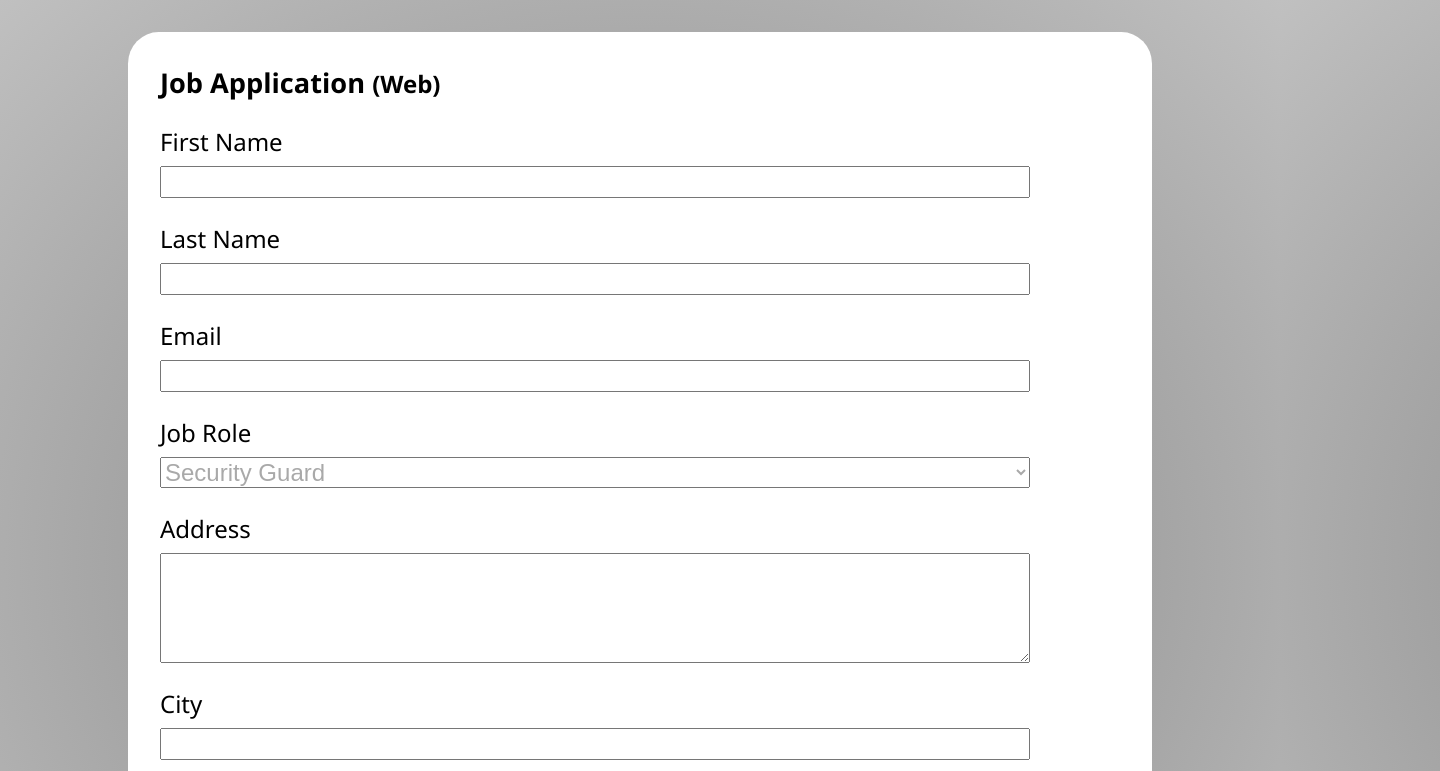
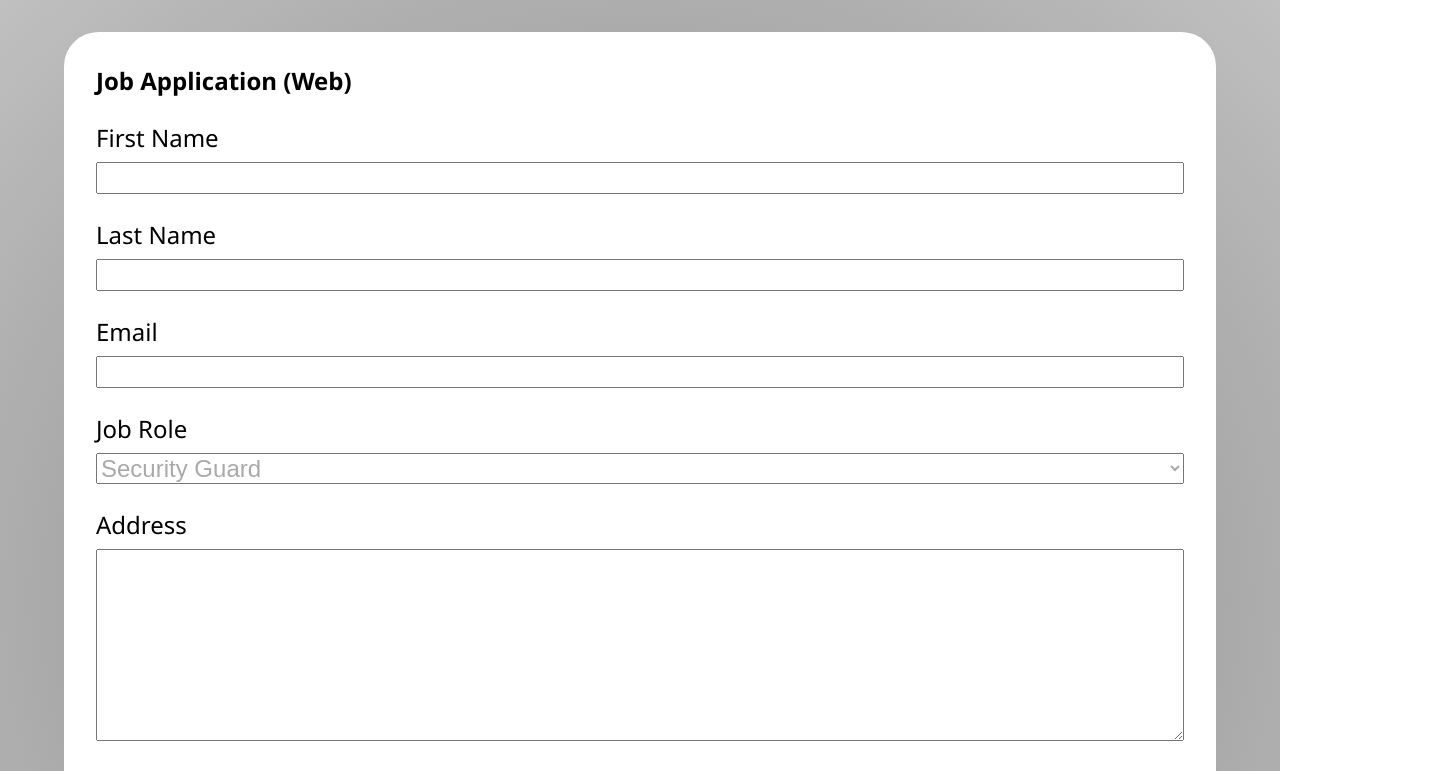
Before and after one commit to ShanilAnis/Website-Project, a plain HTML site: page Application-form/index.html in a window 1280 px wide. Shown: the top 771 px of the page, 1440 px wide, since content can reach past the window. Drawn offline with Linux system fonts and the light colour scheme.

Commit message:
Form Page done

```diff
--- a/Application-form/style.css
+++ b/Application-form/style.css
@@ -10,13 +10,10 @@ body{
     font-family:'Segoe UI', Tahoma, Geneva, Verdana, sans-serif;
     font-size: 1.5rem;
 }
-/* .container{
-    /* min-width: 100%; */
-
 
 .box{
-    width: 80vw;
-    /* overflow:auto; */
+    width: 90%;
+    overflow:hidden;
     min-height: 90vh;
     padding: 2rem;
     background-color:white;
@@ -24,10 +21,14 @@ body{
     border-radius: 3%;
 }
 
+.box-content{
+    width: 100%;
+    min-width: 200px;
+}
+
 h1{
-    font-size: 1.7rem;
+    font-size: 100%;
     white-space: nowrap;
-    width: 100vw;
 }
 span{
     font-size: 1.5rem;
@@ -36,16 +37,24 @@ span{
 .fields{
     margin-top: 1em;
     display: flex;
-    flex-flow: column;
-    width: 68vw;
+    flex-direction: column;
+    width: 100%;
     font-weight: 500;
 }
 
-:where(.fields input, .fields select, .fields textarea){
+:where(.fields input, .fields select){
     font-size: 1.5rem;
+    width: 100%;
     margin-top: 0.5rem;
     color: darkgray;
 }
+.fields textarea{
+    width: 100%;
+    font-size: 1.5rem;
+    margin-top: 0.5rem;
+    min-height: 12rem;
+}
+
 
 textarea{
     font-size: 3rem;
@@ -54,3 +63,14 @@ textarea{
 .cv input{
     border : 2px solid black;
 }
+.button{
+    display: flex;
+    justify-content: end;
+}
+.button button{
+     background-color: red;
+     color: #fff;
+     margin-top: 1rem;
+     padding: 0.5rem;
+     width: 150px;
+}
```
